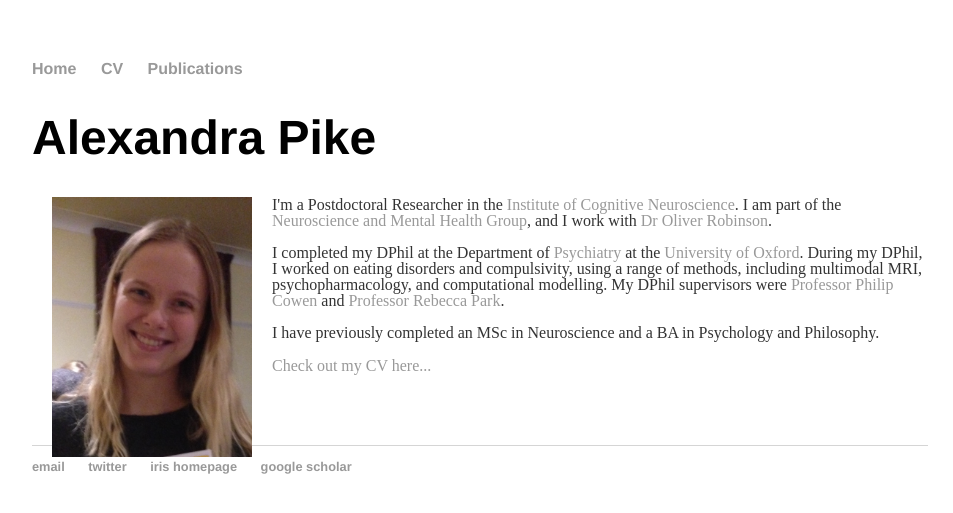
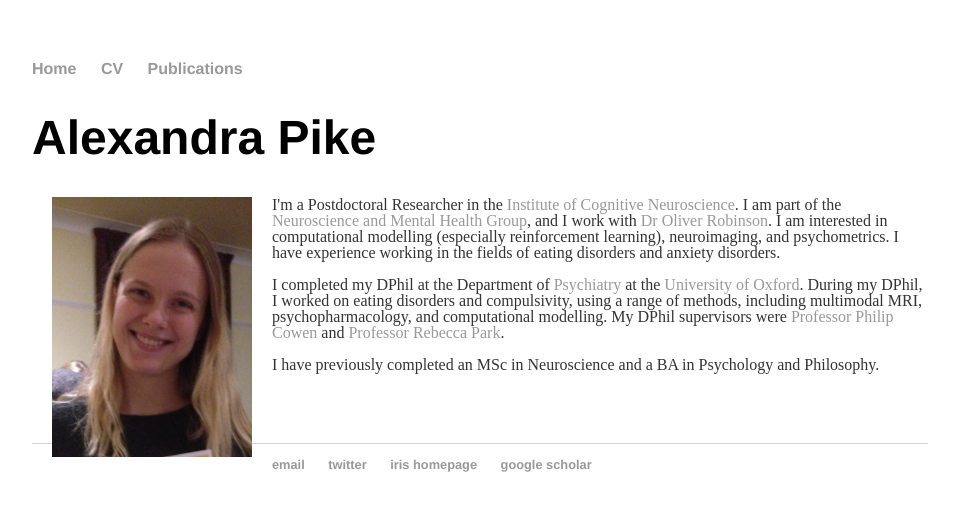
Before and after one commit to apike02/apike02.github.io, a Jekyll site: the page built from index.html, in a window 1280 px wide. Shown: the top 513 px of the page, without its empty margins (160-1113 px from the left). Built offline with Jekyll 4.4.1, drawn with Linux system fonts in a browser that asks for light colours.

Commit message:
Update index.html

```diff
--- a/index.html
+++ b/index.html
@@ -6,12 +6,12 @@ title: Alexandra Pike's website
 	<h1>Alexandra Pike</h1>
 	<p><img src="/pics/apike.jpg" width="200" height="260" align="left" hspace="20">
 	<p>I'm a Postdoctoral Researcher in the <a href="https://www.ucl.ac.uk/icn/">Institute of Cognitive Neuroscience</a>. I am part of the <a href="https://www.ucl.ac.uk/icn/research/research-groups/neuroscience-and-mental-health" >Neuroscience and Mental Health Group</a>, and I work with <a href="http://www.oliverjrobinson.com/index.html"> Dr Oliver Robinson</a>.
+		I am interested in computational modelling (especially reinforcement learning), neuroimaging, and psychometrics. I have experience working in the fields of eating disorders and anxiety disorders. </p>
 	<p>I completed my DPhil at the Department of <a href="https://www.psych.ox.ac.uk/">Psychiatry</a> at the <a href="http://www.ox.ac.uk/">University of Oxford</a>.
 		During my DPhil, I worked on eating disorders and compulsivity, using a range of methods, including multimodal MRI, psychopharmacology, and computational modelling.
 		My DPhil supervisors were <a href="https://www.psych.ox.ac.uk/team/phil-cowen">Professor Philip Cowen</a> and
 		<a href="https://www.psych.ox.ac.uk/team/rebecca-park">Professor Rebecca Park</a>. </p>
 	<p>I have previously completed an MSc in Neuroscience and a BA in Psychology and Philosophy.</p>
-		<a href="/cv">Check out my CV here...</a></p>
 <br/>
 <br/>
 <br/>
```
